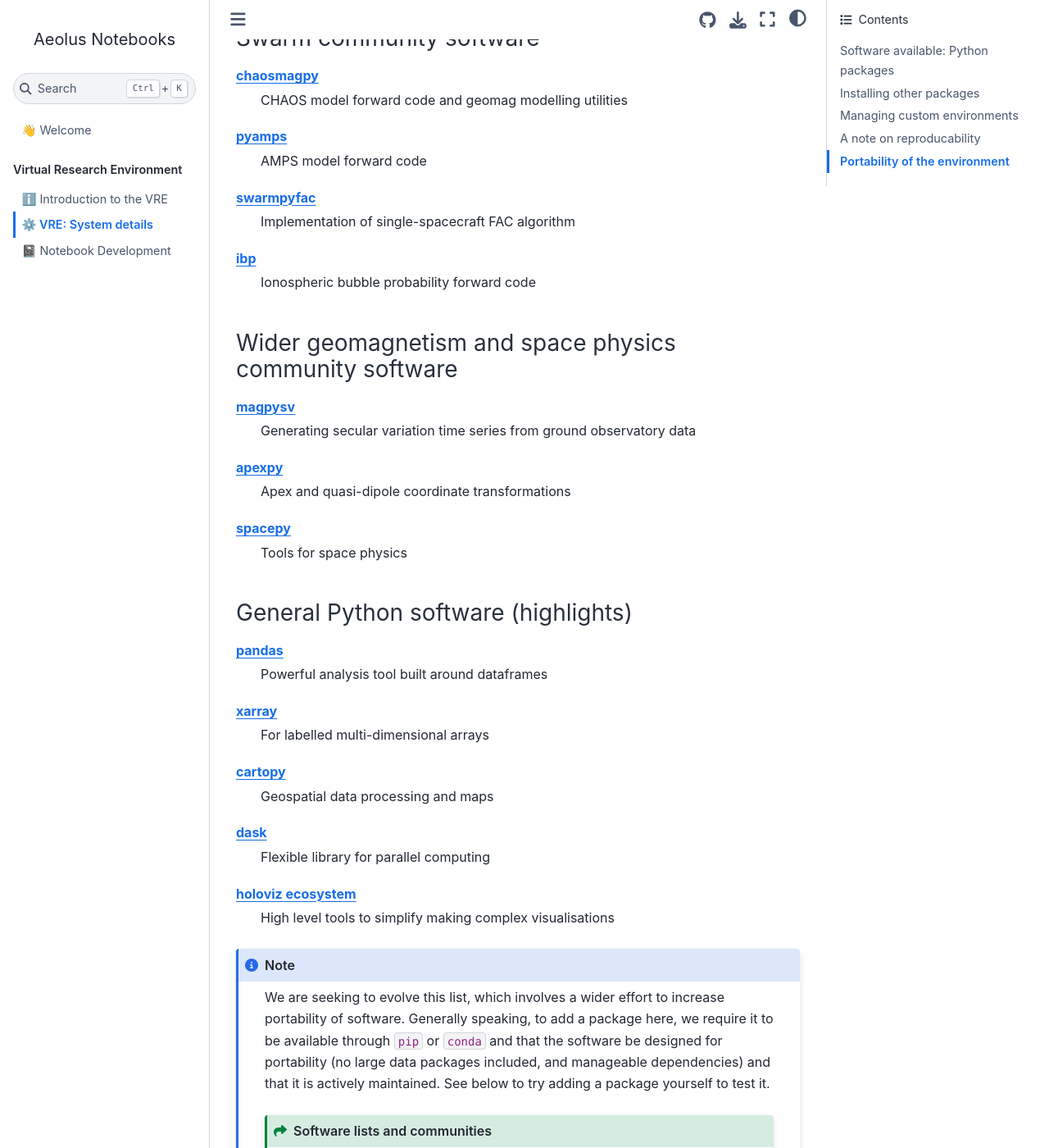
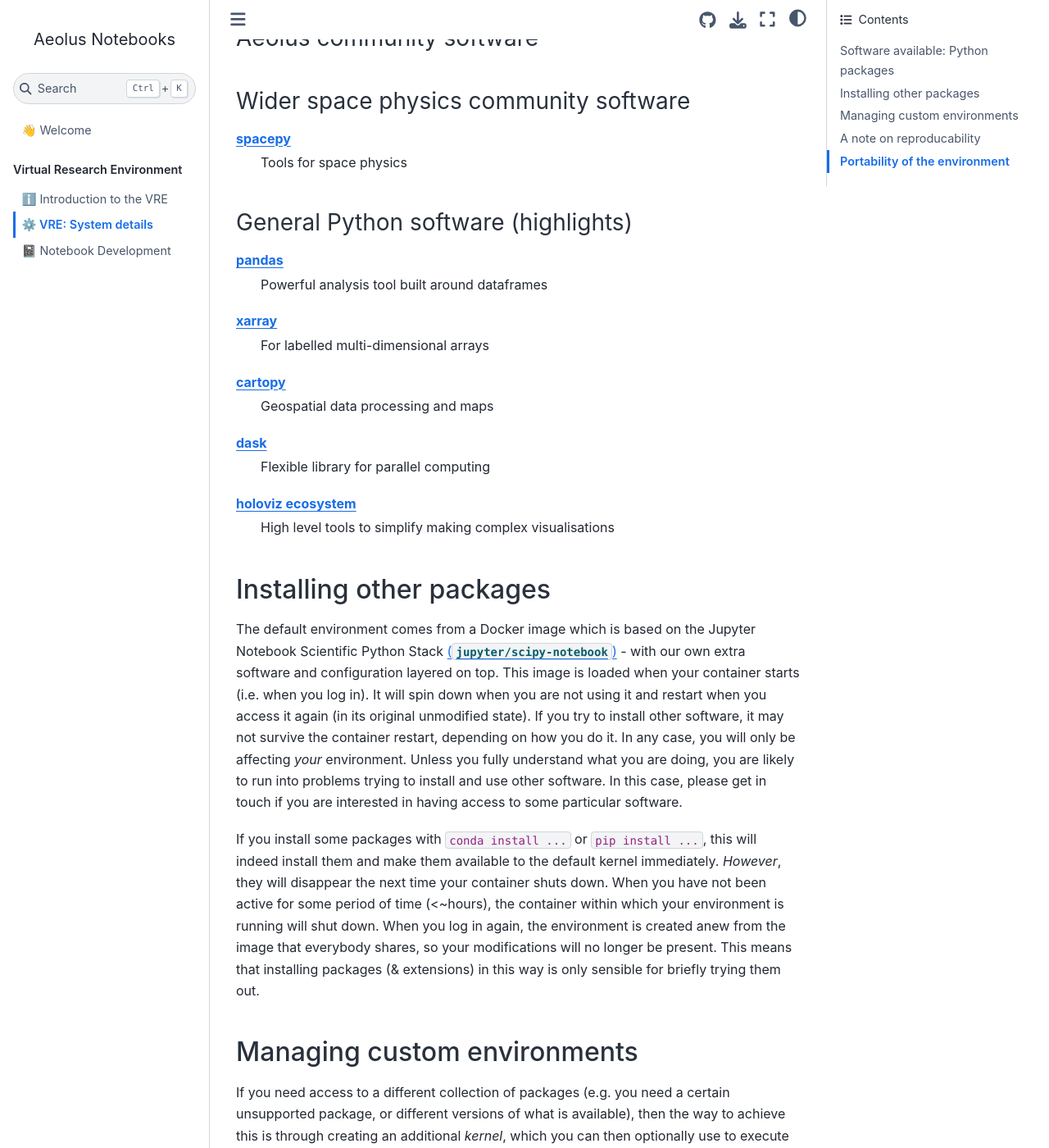
Before and after one commit to ESA-VirES/Aeolus-notebooks, a Jupyter Book: the page built from docs/vre-details.md, in a window 1280 px wide and 1400 px high, scrolled down 970 px. Shown: the whole window at 82% size. Built offline with Jupyter Book 1.0.4 settings and Sphinx 7.4.7 and the Sphinx Book theme 1.1.4, drawn with Linux system fonts in a browser that asks for light colours; pages that are not in the unit, such as notebooks, are missing from menus; some of the changed text lies outside the part shown.

Commit message:
updated content

```diff
--- a/docs/vre-details.md
+++ b/docs/vre-details.md
@@ -27,27 +27,11 @@
 [eoxmagmod](https://github.com/ESA-VirES/MagneticModel/)
 : Optimised forward evaluation of Swarm geomagnetic models
 
-### Swarm community software
+### Aeolus community software
 
-[chaosmagpy](https://github.com/ancklo/ChaosMagPy)
-: CHAOS model forward code and geomag modelling utilities
 
-[pyamps](https://github.com/klaundal/pyAMPS)
-: AMPS model forward code
 
-[swarmpyfac](https://github.com/Swarm-DISC/SwarmPyFAC)
-: Implementation of single-spacecraft FAC algorithm
-
-[ibp](https://gitext.gfz-potsdam.de/rother/ibp-model)
-: Ionospheric bubble probability forward code
-
-### Wider geomagnetism and space physics community software
-
-[magpysv](https://github.com/gracecox/MagPySV)
-: Generating secular variation time series from ground observatory data
-
-[apexpy](https://github.com/aburrell/apexpy)
-: Apex and quasi-dipole coordinate transformations
+### Wider space physics community software
 
 [spacepy](https://github.com/spacepy/spacepy)
 : Tools for space physics
@@ -68,14 +52,6 @@
 
 [holoviz ecosystem](https://holoviz.org)
 : High level tools to simplify making complex visualisations
-
-:::{note}
-We are seeking to evolve this list, which involves a wider effort to increase portability of software. Generally speaking, to add a package here, we require it to be available through `pip` or `conda` and that the software be designed for portability (no large data packages included, and manageable dependencies) and that it is actively maintained. See below to try adding a package yourself to test it.
-:::{admonition} Software lists and communities
-:class: seealso
-- [Python in Heliophysics Community (PyHC)](https://heliopython.org/projects/)
-- [Software Underground](https://softwareunderground.org/stack)
-:::
 
 ## Installing other packages
 
```
Also changed, not shown: 2 other files.
